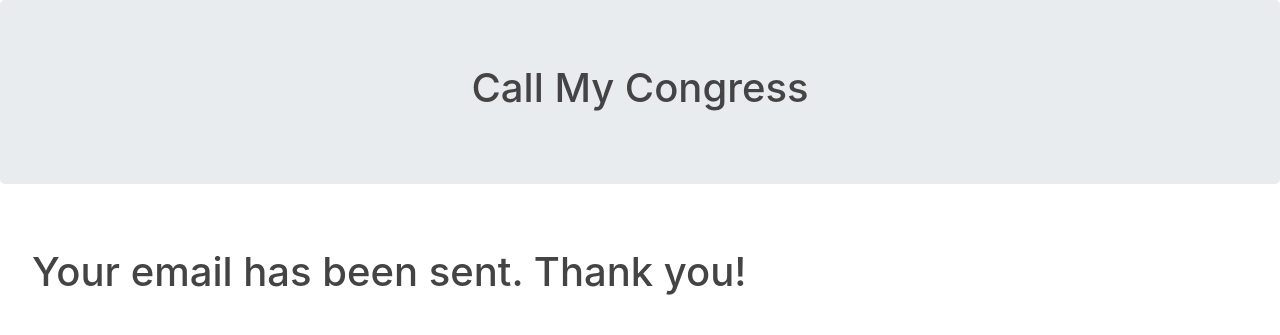
After one commit to irvadm/contactcongress, a Django app: page /success in a window 1280 px wide. The commit adds this page. Shown: the top 335 px of the page. Run offline with Django 3.2, Linux system fonts and the light colour scheme; some libraries are stand-ins or nearby versions.

Commit message:
Added contact form.

```diff
--- a/_callmycongress/_callmycongress/settings.py
+++ b/_callmycongress/_callmycongress/settings.py
@@ -27,6 +27,7 @@ DEBUG = True
 
 ALLOWED_HOSTS = []
 
+EMAIL_BACKEND = 'django.core.mail.backends.console.EmailBackend'
 
 # API keys
 from decouple import config
--- a/_callmycongress/members/models.py
+++ b/_callmycongress/members/models.py
@@ -30,6 +30,7 @@ class Member(models.Model):
 
     twitter_account = models.CharField(max_length=60, blank=True, null=True)
     facebook_account = models.CharField(max_length=60, blank=True, null=True)
+    email = models.EmailField(blank=True)
 
     created = models.DateTimeField(auto_now_add=True) # auto_now_add: set when model is created
     updated = models.DateTimeField(auto_now=True) # auto_now: update everytime model is saved
--- a/_callmycongress/members/urls.py
+++ b/_callmycongress/members/urls.py
@@ -4,4 +4,7 @@ from . import views
 urlpatterns = [
     path('', views.index, name='index'),
     path('search', views.search, name='search'),
+
+    path('contact', views.contact, name='contact'),
+    path('success', views.success, name='success'),
 ]
--- a/_callmycongress/members/views.py
+++ b/_callmycongress/members/views.py
@@ -1,9 +1,12 @@
-from django.shortcuts import render
+from django.core.mail import send_mail, BadHeaderError
+from django.db.models import Q
+from django.http import HttpResponse, JsonResponse, HttpResponseRedirect
+from django.shortcuts import render, redirect, reverse
+
 from clients.clients import GoogleCivicRepresentativeClient
-from django.http import HttpResponse, JsonResponse
-from django.db.models import Q
-from .forms import MemberSearchForm
+from .forms import ContactForm
 from .models import Member
+
 import logging
 
 logger = logging.getLogger(__name__)
@@ -11,6 +14,25 @@ logger = logging.getLogger(__name__)
 
 def index(request):
     return render(request, 'index.html')
+
+def contact(request):
+    if request.method == 'POST':
+        form = ContactForm(request.POST)
+        if form.is_valid():
+            subject = form.cleaned_data.get('subject')
+            from_email = form.cleaned_data.get('from_email')
+            message = form.cleaned_data.get('message')
+            try:
+                send_mail(subject, message, from_email, recipient_list=['amiam89@gmail.com'])
+            except BadHeaderError:
+                return HttpResponse('Invalid header found.')
+            return redirect('success')
+    else:
+        form = ContactForm()
+        return render(request, 'contact.html', {'form': form})
+
+def success(request):
+    return render(request, 'success.html')
 
 def search(request):
     address = request.GET.get('address', '')
--- a/_callmycongress/static/css/index.css
+++ b/_callmycongress/static/css/index.css
@@ -1,11 +1,26 @@
 /* --- Global styles --- */
+.header {
+    color: #444;
+}
 label {
     font-weight: bold;
+
 }
 form {
     width: 50%;
     margin: auto;
 }
+form > * {
+    margin: 0.5em;
+}
+a {
+    color: #444;
+}
+a:hover {
+    text-decoration: none !important;
+    color: #ff3b3f !important;
+}
+
 #main-container {
     display: flex;
     flex-direction: column;
--- a/_callmycongress/templates/base.html
+++ b/_callmycongress/templates/base.html
@@ -6,15 +6,18 @@
     <meta name="viewport" content="width=device-width, initial-scale=1, shrink-to-fit=no">
     <title>{% block title %}{% endblock %}</title>
     <link href="{% static 'css/bootstrap.min.css' %}" rel="stylesheet">
+    <link href="{% static 'css/index.css' %}" rel="stylesheet">
     {% block css %}{% endblock %}
   </head>
 
   <body>
     <header class="jumbotron">
-      <h1 class="text-center">Call My Congress</h1>
+      <h1 class="text-center header">
+        <a href="{% url 'index' %}">Call My Congress</a>
+      </h1>
     </header>
 
-    <main id="main-container" class="border">
+    <main id="main-container">
       {% block main %}
       {% endblock %}
     </main>
--- a/_callmycongress/templates/index.html
+++ b/_callmycongress/templates/index.html
@@ -1,9 +1,5 @@
 {% extends "base.html" %}
 {% load static %}
-
-{% block css %}
-<link href="{% static 'css/index.css' %}" rel="stylesheet">
-{% endblock %}
 
 
 {% block main %}
--- /dev/null
+++ b/_callmycongress/templates/success.html
@@ -0,0 +1,5 @@
+{% extends "base.html" %}
+
+{% block main %}
+  <h1 class="header">Your email has been sent. Thank you!</h1>
+{% endblock %}
```
Also changed, not shown: _callmycongress/members/forms.py (+9 -16 lines), _callmycongress/templates/contact.html (added, +12 -0 lines), 1 other file.
